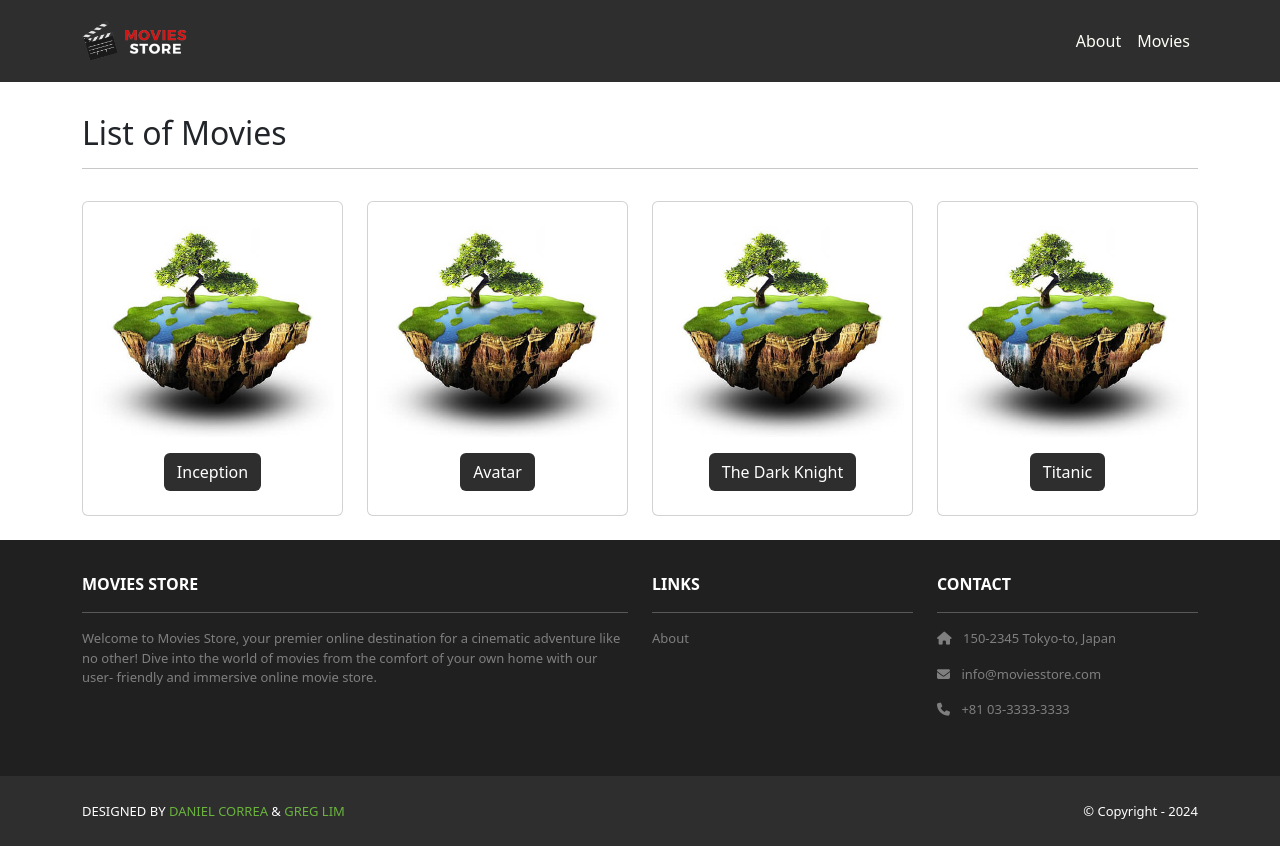
After one commit to parviam/cs2340-project-1, a Django app: page /movies/ in a window 1280 px wide. The commit adds this page. Run offline with Django 5.2, Linux system fonts and the light colour scheme; parts of the project's set-up code (start-up, migrations or seed data) failed here and were passed over; some libraries are stand-ins or nearby versions.

Commit message:
finished chapter 4: creating movies app with dummy data

```diff
--- /dev/null
+++ b/movies/templates/movies/index.html
@@ -0,0 +1,30 @@
+{% extends 'base.html' %}
+{% block content %}
+{% load static %}
+<div class="p-3">
+    <div class="container">
+        <div class="row mt-3">
+        <div class="col mx-auto mb-3">
+            <h2>List of Movies</h2>
+            <hr />
+        </div>
+        </div>
+        <div class="row">
+        {% for movie in template_data.movies %}
+        <div class="col-md-4 col-lg-3 mb-2">
+            <div class="p-2 card align-items-center pt-4">
+            <img src="{% static 'img/about.jpg' %}"
+                class="card-img-top rounded">
+            <div class="card-body text-center">
+                <a href="{% url 'movies.show' id=movie.id %}"
+                class="btn bg-dark text-white">
+                {{ movie.name }}
+                </a>
+            </div>
+            </div>
+        </div>
+        {% endfor %}
+        </div>
+    </div>
+</div>
+{% endblock content %}
--- /dev/null
+++ b/movies/urls.py
@@ -0,0 +1,6 @@
+from django.urls import path
+from . import views
+urlpatterns = [
+    path('', views.index, name='movies.index'),
+    path('<int:id>/', views.show, name='movies.show'),
+]
--- a/movies/views.py
+++ b/movies/views.py
@@ -1,3 +1,33 @@
 from django.shortcuts import render
 
-# Create your views here.
+movies = [
+    {
+        'id': 1, 'name': 'Inception', 'price': 12,
+        'description': 'A mind-bending heist thriller.'
+    },
+    {
+        'id': 2, 'name': 'Avatar', 'price': 13,
+        'description': 'A journey to a distant world and the battle for resources.'
+    },
+    {
+        'id': 3, 'name': 'The Dark Knight', 'price': 14,
+        'description': 'Gothams vigilante faces the Joker.'
+    },
+    {
+        'id': 4, 'name': 'Titanic', 'price': 11,
+        'description': 'A love story set against the backdrop of the sinking Titanic.'
+    },
+]
+def index(request):
+    template_data = {}
+    template_data['title'] = 'Movies'
+    template_data['movies'] = movies
+    return render(request, 'movies/index.html', {'template_data': template_data})
+
+def show(request, id):
+    movie = movies[id - 1]
+    template_data = {}
+    template_data['title'] = movie['name']
+    template_data['movie'] = movie
+    return render(request, 'movies/show.html',
+                  {'template_data': template_data})
--- a/project1/settings.py
+++ b/project1/settings.py
@@ -41,7 +41,7 @@ INSTALLED_APPS = [
     'django.contrib.messages',
     'django.contrib.staticfiles',
     'movies.apps.MoviesConfig',
-    'home'
+    'home',
 ]
 
 MIDDLEWARE = [
--- a/project1/templates/base.html
+++ b/project1/templates/base.html
@@ -30,6 +30,8 @@
                 <div class="collapse navbar-collapse" id="navbarNavAltMarkup">
                   <div class="navbar-nav ms-auto navbar-ml">
                     <a class="nav-link" href="{% url 'home.about' %}">About</a>
+                    <a class="nav-link" href="{% url 'movies.index' %}">Movies</a>
+                  </div>
                 </div>
               </div>
             </div>
--- a/project1/urls.py
+++ b/project1/urls.py
@@ -19,5 +19,6 @@ from django.urls import path, include
 
 urlpatterns = [
     path('admin/', admin.site.urls),
-    path('', include('home.urls'))
+    path('', include('home.urls')),
+    path('movies/', include('movies.urls')),
 ]
```
Also changed, not shown: movies/templates/movies/show.html (added, +20 -0 lines). Lines whose indentation alone changed are shown as unchanged.
